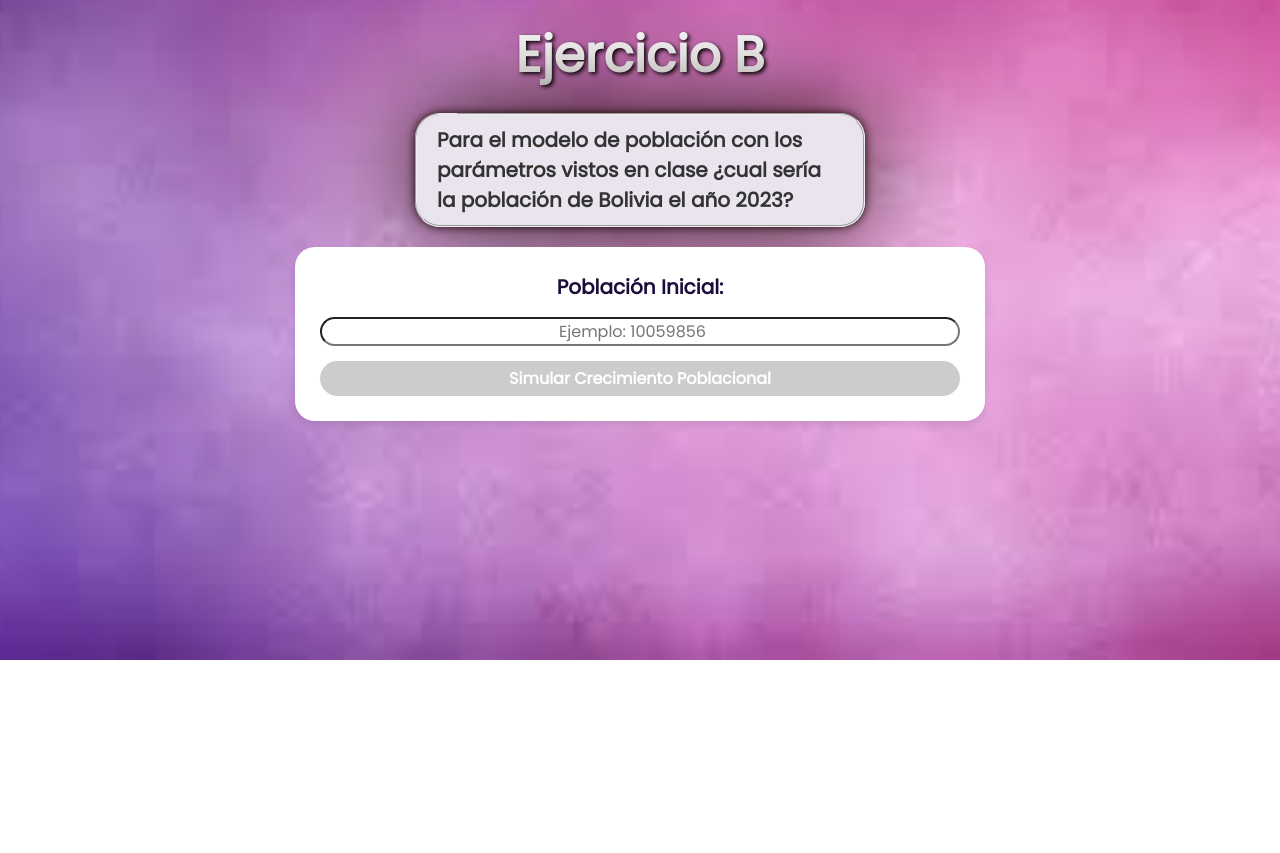
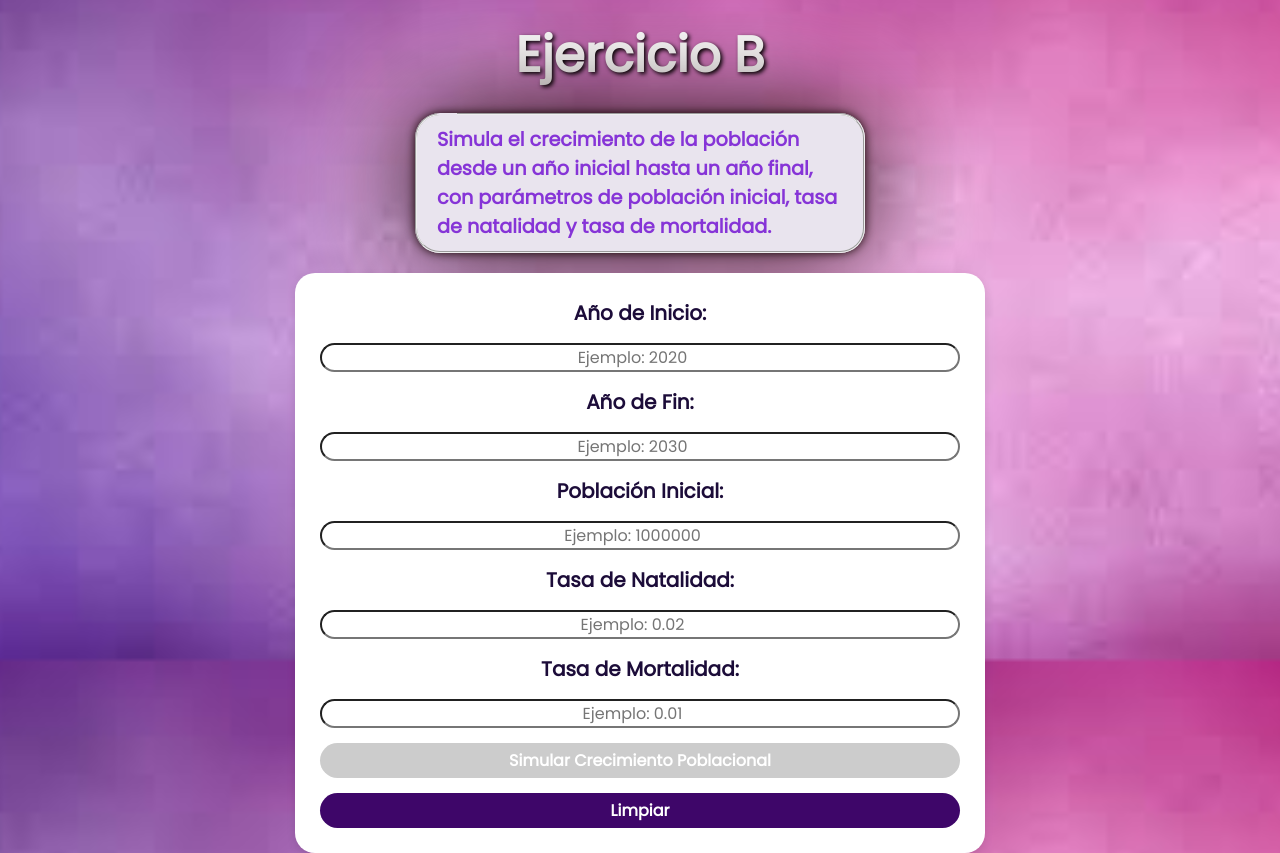
Before and after one commit to EdelyTito/simulacion, a Vue app: page /ejercicio2 in a window 1280 px wide. Shown: the part 140-993 px from the top of the page. Before the commit the page ends 800 px from the top, so only its background shows below. Built offline with nearby package versions, Linux system fonts and the light colour scheme.

Commit message:
probando el 2

```diff
--- a/src/views/Ejercicio2.vue
+++ b/src/views/Ejercicio2.vue
@@ -4,14 +4,27 @@
     <div class="flex-container">
       <Fieldset>
         <p>
-          Para el modelo de población con los parámetros vistos en clase ¿cual sería la población de Bolivia el año 2023?
+          Simula el crecimiento de la población desde un año inicial hasta un año final, con parámetros de población inicial, tasa de natalidad y tasa de mortalidad.
         </p>
       </Fieldset>
       <div class="controls">
+        <label for="startYear">Año de Inicio:</label>
+        <input type="number" v-model="startYear" id="startYear" min="1900" placeholder="Ejemplo: 2020">
+
+        <label for="endYear">Año de Fin:</label>
+        <input type="number" v-model="endYear" id="endYear" :min="startYear" placeholder="Ejemplo: 2030">
+
         <label for="initialPopulation">Población Inicial:</label>
-        <input type="number" v-model="initialPopulation" id="initialPopulation" min="1" placeholder="Ejemplo: 10059856">
+        <input type="number" v-model="initialPopulation" id="initialPopulation" min="1" placeholder="Ejemplo: 1000000">
 
-        <button @click="simulatePopulationGrowth" :disabled="!initialPopulation">Simular Crecimiento Poblacional</button>
+        <label for="birthRate">Tasa de Natalidad:</label>
+        <input type="number" v-model="birthRate" id="birthRate" step="0.0001" min="0" placeholder="Ejemplo: 0.02">
+
+        <label for="deathRate">Tasa de Mortalidad:</label>
+        <input type="number" v-model="deathRate" id="deathRate" step="0.0001" min="0" placeholder="Ejemplo: 0.01">
+
+        <button @click="simulatePopulationGrowth" :disabled="!isFormValid">Simular Crecimiento Poblacional</button>
+        <button @click="resetResults">Limpiar</button>
       </div>
     </div>
     <Fieldset v-if="results.length" class="results-container">
@@ -46,43 +59,47 @@ export default {
   },
   data() {
     return {
-      initialPopulation: null, // Inicialmente vacío para permitir la entrada del usuario
+      startYear: null,
+      endYear: null,
+      initialPopulation: null,
+      birthRate: null,
+      deathRate: null,
       results: []
     };
   },
+  computed: {
+    isFormValid() {
+      return this.startYear && this.endYear && this.initialPopulation && this.birthRate >= 0 && this.deathRate >= 0;
+    }
+  },
   methods: {
     simulatePopulationGrowth() {
-      let CT = 2013; // Año inicial
-      const T = 2024; // Año final (ajustado a 2024)
-      const TN = 0.02493; // Tasa de nacimientos
-      const TM = 0.00743; // Tasa de mortalidad
-      let PB = Number(this.initialPopulation); // Población inicial ingresada por el usuario
+      this.results = [];
+      let currentYear = this.startYear;
+      let population = this.initialPopulation;
 
-      // Reiniciar resultados para cada simulación
-      this.results = [];
+      while (currentYear <= this.endYear) {
+        const births = Math.round(population * this.birthRate);
+        const deaths = Math.round(population * this.deathRate);
+        population = population + births - deaths;
 
-      // Ciclo para calcular la población desde 2013 hasta 2024
-      while (CT <= T) {
-        let NAC = Math.round(PB * TN); // Cálculo de nacimientos
-        let MUE = Math.round(PB * TM); // Cálculo de muertes
-
-        // Agregar el resultado para el año actual
         this.results.push({
-          year: CT,
-          births: NAC,
-          deaths: MUE,
-          population: Math.round(PB) // Población redondeada
+          year: currentYear,
+          births: births,
+          deaths: deaths,
+          population: population
         });
 
-        // Actualización de la población
-        PB = PB + NAC - MUE;
-
-        // Incrementar el año
-        CT++;
+        currentYear++;
       }
-
-      // Imprimir el valor final de PB en la consola
-      console.log(`Valor final de PB: ${PB}`);
+    },
+    resetResults() {
+      this.results = [];
+      this.startYear = null;
+      this.endYear = null;
+      this.initialPopulation = null;
+      this.birthRate = null;
+      this.deathRate = null;
     },
     formatNumber(number) {
       return new Intl.NumberFormat().format(number);
@@ -92,6 +109,7 @@ export default {
 </script>
 
 <style scoped>
+/* Estilos existentes */
 h1 {
   font-size: 50px;
   color: #fff;
@@ -99,6 +117,7 @@ h1 {
   margin-top: 10px;
   text-shadow: 2px 2px 4px #000000;
 }
+
 .flex-container {
   display: flex;
   flex-direction: column;
@@ -108,20 +127,14 @@ h1 {
   width: 100%;
 }
 
-fieldset{
-  width: 80%; /* Asegura que el Fieldset ocupe el 80% del ancho */
+fieldset {
+  width: 80%;
   text-align: center;
   margin-bottom: 20px;
   padding: 15px;
   border-radius: 20px;
   box-shadow: 0px 4px 8px rgba(0, 0, 0, 0.1);
   background-color: #fff;
-}
-
-Fieldset p {
-  font-size: 20px;
-  color: #333;
-  margin: 0;
 }
 
 .controls {
@@ -132,7 +145,7 @@ Fieldset p {
   padding: 25px;
   border-radius: 20px;
   box-shadow: 0px 4px 8px rgba(0, 0, 0, 0.1);
-  width: 50%; /* Ajuste el ancho del cuadro de ingreso */
+  width: 50%;
   text-align: center;
 }
 
@@ -141,41 +154,44 @@ Fieldset p {
   width: 80%;
   box-shadow: 0px 4px 8px rgba(0, 0, 0, 0.1);
 }
+
 table {
   width: 100%;
   border-collapse: collapse;
   margin-top: 20px;
 }
+
 label, button {
   font-size: 20px;
   color: #1c0c39;
   font-weight: bold;
 }
+
 button {
-  background-color: #3e0669; /* Purple */
+  background-color: #3e0669;
   border: none;
   color: white;
   border-radius: 20px;
   padding: 5px 10px;
   text-align: center;
-  text-decoration: none;
-  display: inline-block;
   font-size: 16px;
   cursor: pointer;
 }
-button:disabled {
-  background-color: #ccc; /* Deshabilitado */
-  cursor: not-allowed;
-}
+
 input {
   border-radius: 20px;
   text-align: center;
-  display: inline-block;
   font-size: 16px;
 }
+
 th, td {
   border: 1px solid black;
   padding: 8px;
   text-align: center;
 }
+
+button:disabled {
+  background-color: #ccc;
+  cursor: not-allowed;
+}
 </style>
```
